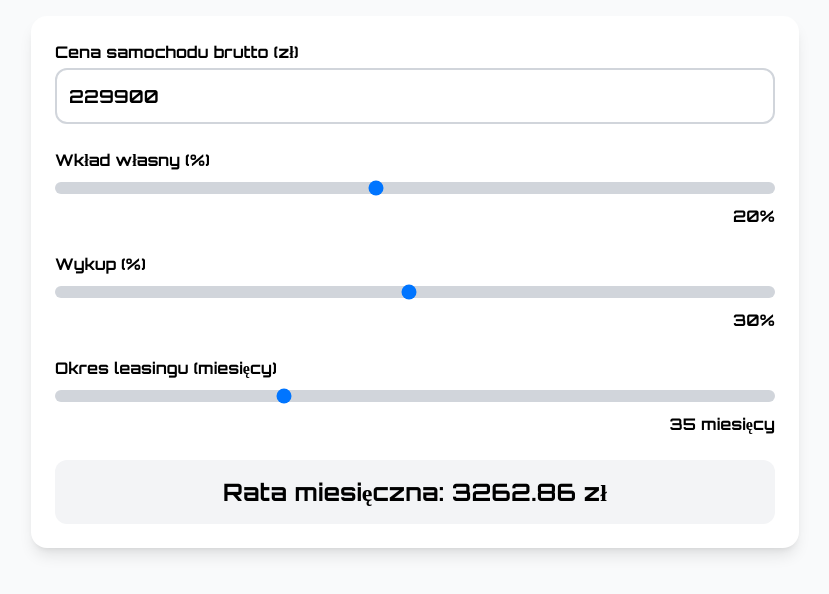
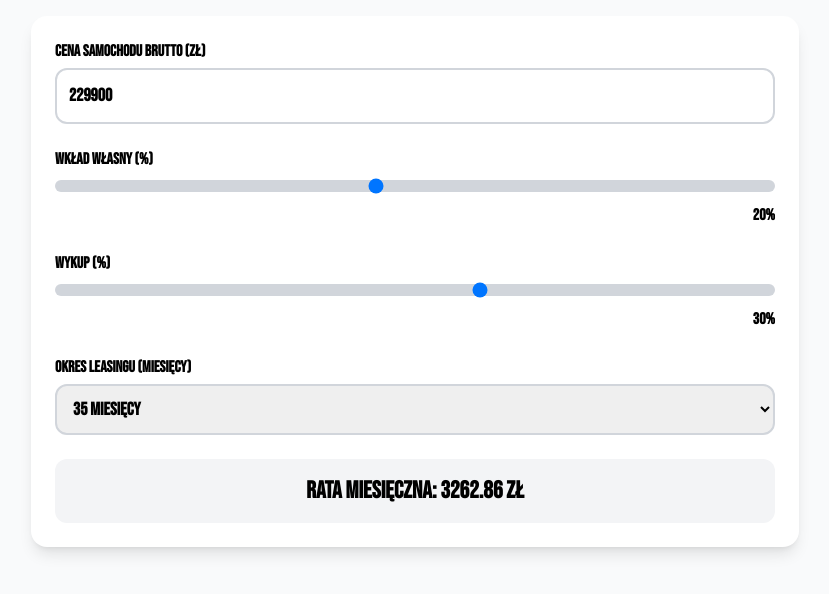
Before and after one commit to MarcinMisStefanski/Leasing-V3-19, a Next.js app: page / in a window 1280 px wide. Shown: the top 594 px of the page, without its empty margins (225-1054 px from the left). Built offline with nearby package versions, Linux system fonts and the light colour scheme.

Commit message:
poprawny

```diff
--- a/components/LeasingCalculator.js
+++ b/components/LeasingCalculator.js
@@ -10,13 +10,18 @@ export default function LeasingCalculator() {
 
   const rrsoBase = { 24: 4.7766, 35: 4.4432, 47: 4.2618, 59: 4.1816 };
   const leasingMargin = 2.5;
+  const termLimits = {
+    24: [18, 60],
+    35: [1, 50],
+    47: [1, 40],
+    59: [1, 30]
+  };
 
   useEffect(() => {
-    const limits = { 24: [18, 60], 35: [1, 50], 47: [1, 40], 59: [1, 30] };
-    const [min, max] = limits[term] || [1, 60];
+    const [min, max] = termLimits[term] || [1, 60];
     if (finalPercent < min) setFinalPercent(min);
     if (finalPercent > max) setFinalPercent(max);
-  }, [term]);
+  }, [term, finalPercent]);
 
   useEffect(() => {
     if (!rrsoBase[term]) return;
@@ -45,15 +50,23 @@ export default function LeasingCalculator() {
       </div>
       <div>
         <label className="block font-bold mb-1">Wykup (%)</label>
-        <input type="range" min="1" max="60" value={finalPercent} onChange={(e) => setFinalPercent(Number(e.target.value))} className="w-full h-3 rounded-lg appearance-none bg-gray-300" />
+        <input type="range" min={termLimits[term][0]} max={termLimits[term][1]} value={finalPercent} onChange={(e) => setFinalPercent(Number(e.target.value))} className="w-full h-3 rounded-lg appearance-none bg-gray-300" />
         <div className="mt-1 font-bold text-right">{finalPercent}%</div>
-        {warning && <div className="text-red-600 font-bold mt-2">Minimalny wkład to 30 000 zł</div>}
       </div>
       <div>
         <label className="block font-bold mb-1">Okres leasingu (miesięcy)</label>
-        <input type="range" min="24" max="59" step="1" value={term} onChange={(e) => setTerm(Number(e.target.value))} className="w-full h-3 rounded-lg appearance-none bg-gray-300" />
-        <div className="mt-1 font-bold text-right">{term} miesięcy</div>
+        <select value={term} onChange={(e) => setTerm(Number(e.target.value))} className="w-full p-3 border-2 border-gray-300 rounded-xl font-bold text-lg">
+          <option value={24}>24 miesięcy</option>
+          <option value={35}>35 miesięcy</option>
+          <option value={47}>47 miesięcy</option>
+          <option value={59}>59 miesięcy</option>
+        </select>
       </div>
+      {warning && (
+        <div className="text-red-600 font-bold mt-2">
+          Minimalny wkład to 30 000 zł netto
+        </div>
+      )}
       <div className="text-center bg-gray-100 p-4 rounded-xl text-2xl font-bold">
         Rata miesięczna: {rate.toFixed(2)} zł
       </div>
--- a/package.json
+++ b/package.json
@@ -1,5 +1,5 @@
 {
-  "name": "leasing-v3-visual-fix",
+  "name": "leasing-v3-fastfix",
   "version": "1.0.0",
   "scripts": {
     "dev": "next dev",
--- a/styles/globals.css
+++ b/styles/globals.css
@@ -1,8 +1,9 @@
-@import url('https://fonts.googleapis.com/css2?family=Orbitron:wght@500;700&display=swap');
+@import url('https://fonts.googleapis.com/css2?family=Bebas+Neue&display=swap');
 @tailwind base;
 @tailwind components;
 @tailwind utilities;
 
 body {
-  @apply font-[Orbitron] bg-gray-50 text-black;
+  font-family: 'Bebas Neue', sans-serif;
+  @apply bg-gray-50 text-black;
 }
--- a/tailwind.config.js
+++ b/tailwind.config.js
@@ -1,7 +1,5 @@
 module.exports = {
   content: ['./pages/**/*.{js,ts,jsx,tsx}', './components/**/*.{js,ts,jsx,tsx}'],
-  theme: {
-    extend: {},
-  },
+  theme: { extend: {} },
   plugins: [],
 }
```
Also changed, not shown: 2 other files (tests, documents, lock files or other folders).
